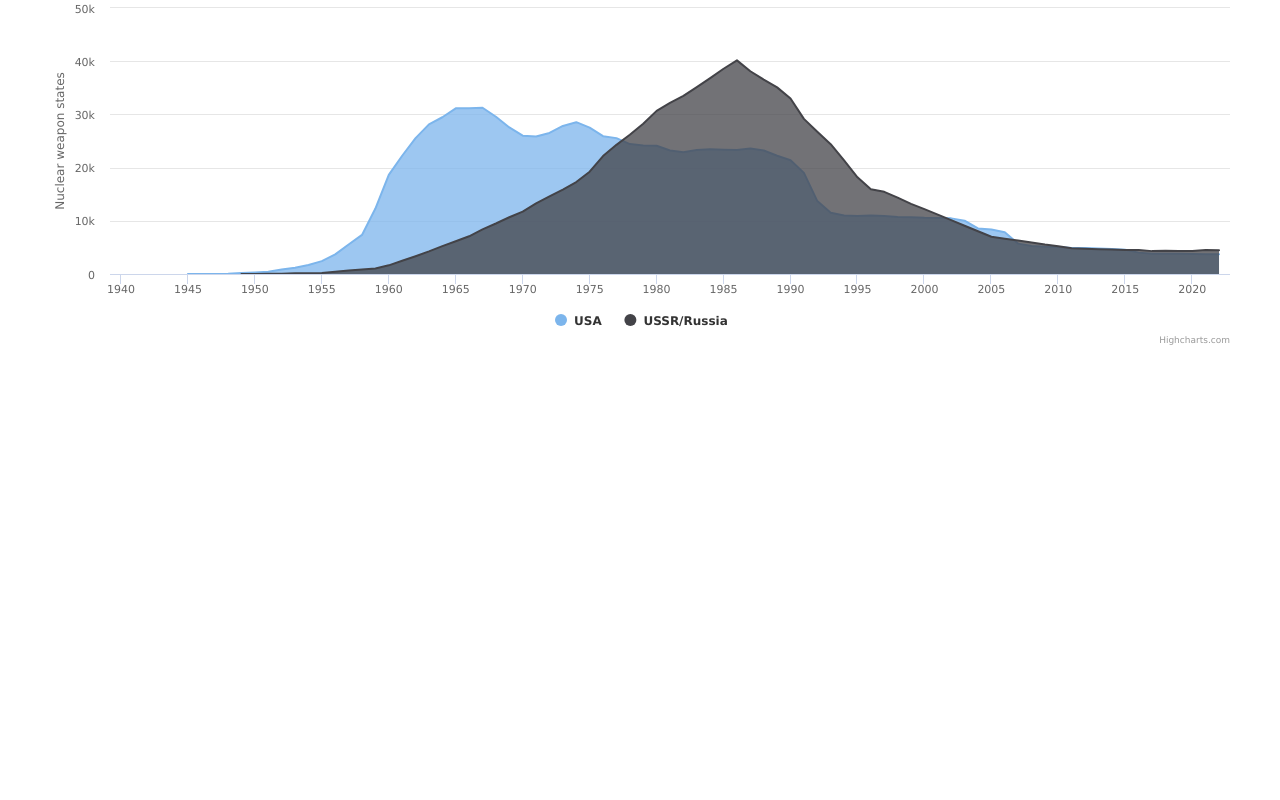
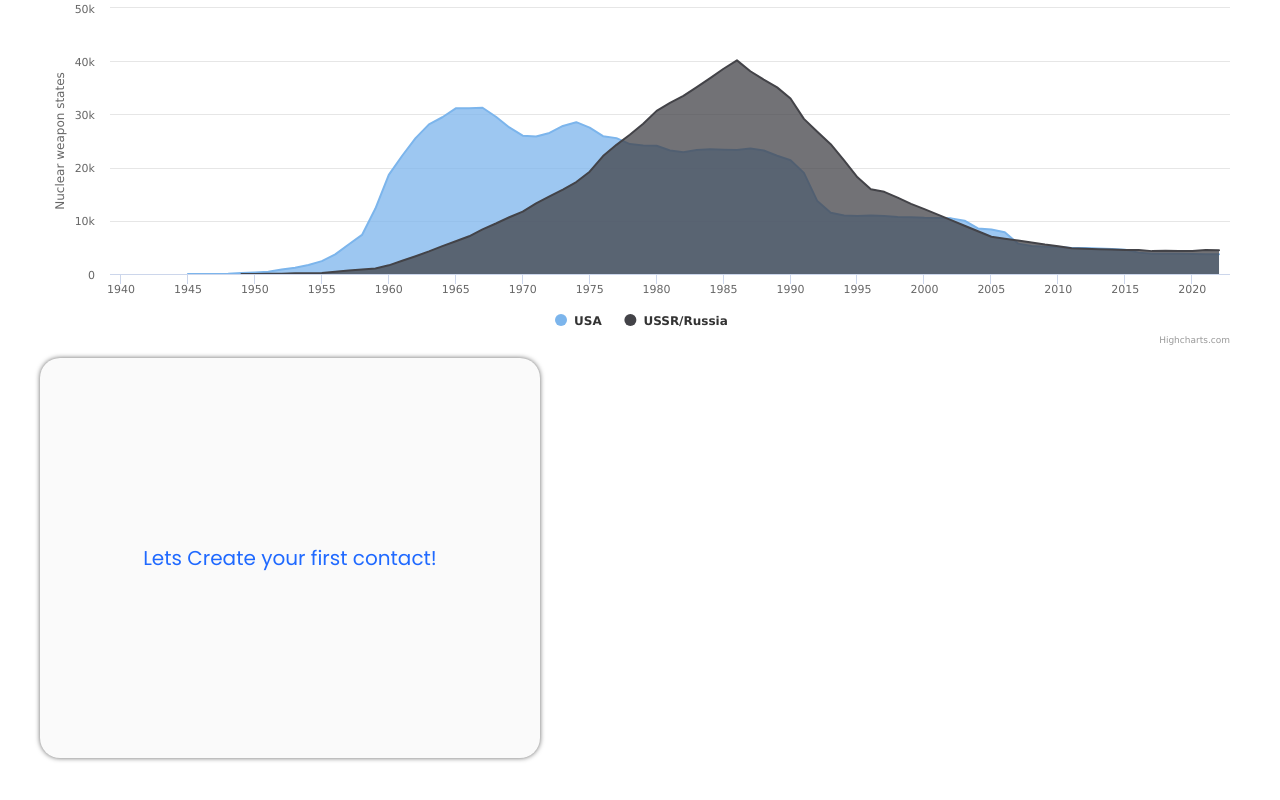
Before and after one commit to SinaMAmini/nurafin-dashboard, a React (Vite) app: page / in a window 1280 px wide. Shown: the part 1557-2357 px from the top of the page. Before the commit the page ends 1965 px from the top, so only its background shows below. Built offline with nearby package versions, Linux system fonts and the light colour scheme.

Commit message:
[ADD] contacts

```diff
--- /dev/null
+++ b/src/components/chat-components/contacts.scss
@@ -0,0 +1,34 @@
+.no-contact-container {
+    display: flex;
+    align-items: center;
+    justify-content: center;
+
+    inline-size: 50rem;
+    min-block-size: 40rem;
+
+    border-radius: 2rem;
+    box-shadow: 0 0 0.5rem 0 var(--color-gray-40);
+    background-color: var(--color--default-background);
+
+    p {
+        color: var(--color--primary);
+        cursor: pointer;
+
+        &:hover {
+            color: var(--color--secondary);
+        }
+    }
+}
+
+.contacts-container {
+    display: flex;
+    align-items: center;
+    justify-content: center;
+
+    inline-size: 50rem;
+    min-block-size: 40rem;
+
+    border-radius: 2rem;
+    box-shadow: 0 0 0.5rem 0 var(--color-gray-40);
+    background-color: var(--color--default-background);
+}
--- /dev/null
+++ b/src/components/chat-components/contacts.tsx
@@ -0,0 +1,67 @@
+import * as React from 'react';
+import './contacts.scss';
+import {useEffect, useState} from 'react';
+
+type Props = {
+    contacts: contact[];
+    updateContacts: Function;
+};
+
+type contact = {
+    name: string;
+    number: number;
+    lastMsg: string | null;
+    imgSrc: string | undefined;
+};
+
+export const Contacts = ({contacts, updateContacts}: Props) => {
+    const [contactsStringify, useContactStringify] = useState(JSON.stringify(contacts));
+
+    useEffect(() => {
+        updateContacts(contacts);
+    }, [contactsStringify]);
+
+    const createFirstContact = (_name: string, _number: number) => {
+        const newContact = {
+            name: _name,
+            number: _number,
+            lastMsg: null,
+            imgSrc: undefined,
+        };
+        contacts.push(newContact);
+
+        useContactStringify(JSON.stringify(contacts));
+    };
+
+    if (contacts.length !== 0) {
+        return (
+            <div className="contacts-container">
+                {contacts.map((contact) => {
+                    if (!!contact.imgSrc) {
+                        return (
+                            <div key={contact.number} className="contact">
+                                <img src="/src/assets/images/man.png" alt="man picture" />
+                                <h5>{contact.name}</h5>
+                                <p>{contact.lastMsg ? contact.lastMsg : 'Lets start a conversation!'}</p>
+                            </div>
+                        );
+                    } else {
+                        return (
+                            <div className="contact" key={contact.number}>
+                                <img src={contact.imgSrc} alt="contact image" />
+                                <h5>{contact.name}</h5>
+                                <p>{contact.lastMsg ? contact.lastMsg : 'Lets start a conversation!'}</p>
+                            </div>
+                        );
+                    }
+                })}
+            </div>
+        );
+    } else {
+        return (
+            <div className="no-contact-container">
+                <p onClick={() => createFirstContact('test', 0)}>Lets Create your first contact!</p>
+            </div>
+        );
+    }
+};
--- a/src/components/sections-container.tsx
+++ b/src/components/sections-container.tsx
@@ -9,6 +9,7 @@ import {ChatSection} from './chat-components/chat-section';
 import {Apollo} from '../helper-components/apollo';
 import {TodoList} from './todo-list';
 import {todoListExample} from '../utlts/todo-list-example';
+import {Contacts} from './chat-components/contacts';
 
 export const SectionsContainer = () => {
     const [tradeGain, useTradeGain] = useState([
@@ -22,6 +23,9 @@ export const SectionsContainer = () => {
         {subtitle: 'Your Signals', amount: 1234},
     ]);
 
+    const [contacts, useContacts] = useState([]);
+    //{name: 'test', number: 0, lastMsg: null, imgSrc: undefined}
+
     return (
         <div className="sections-container">
             <Welcome />
@@ -30,6 +34,7 @@ export const SectionsContainer = () => {
             <TodoList todoList={todoListExample} />
             <Diagram options={option1} />
             <Diagram options={option2} />
+            <Contacts contacts={contacts} updateContacts={useContacts} />
             <ChatSection contact="admin" messages={[]} />
             <Apollo />
         </div>
--- a/src/utlts/todo-list-example.ts
+++ b/src/utlts/todo-list-example.ts
@@ -1,7 +1,7 @@
 export const todoListExample = [
     'Focus on everything!',
     "Don't Focus on everything!",
-    'Do 1, 2 at the same time!',
+    'Do 1 and 2 at the same time!',
     'Sleep.',
     "Visit a therapist 'cuz you have ADHD!",
 ];
```
